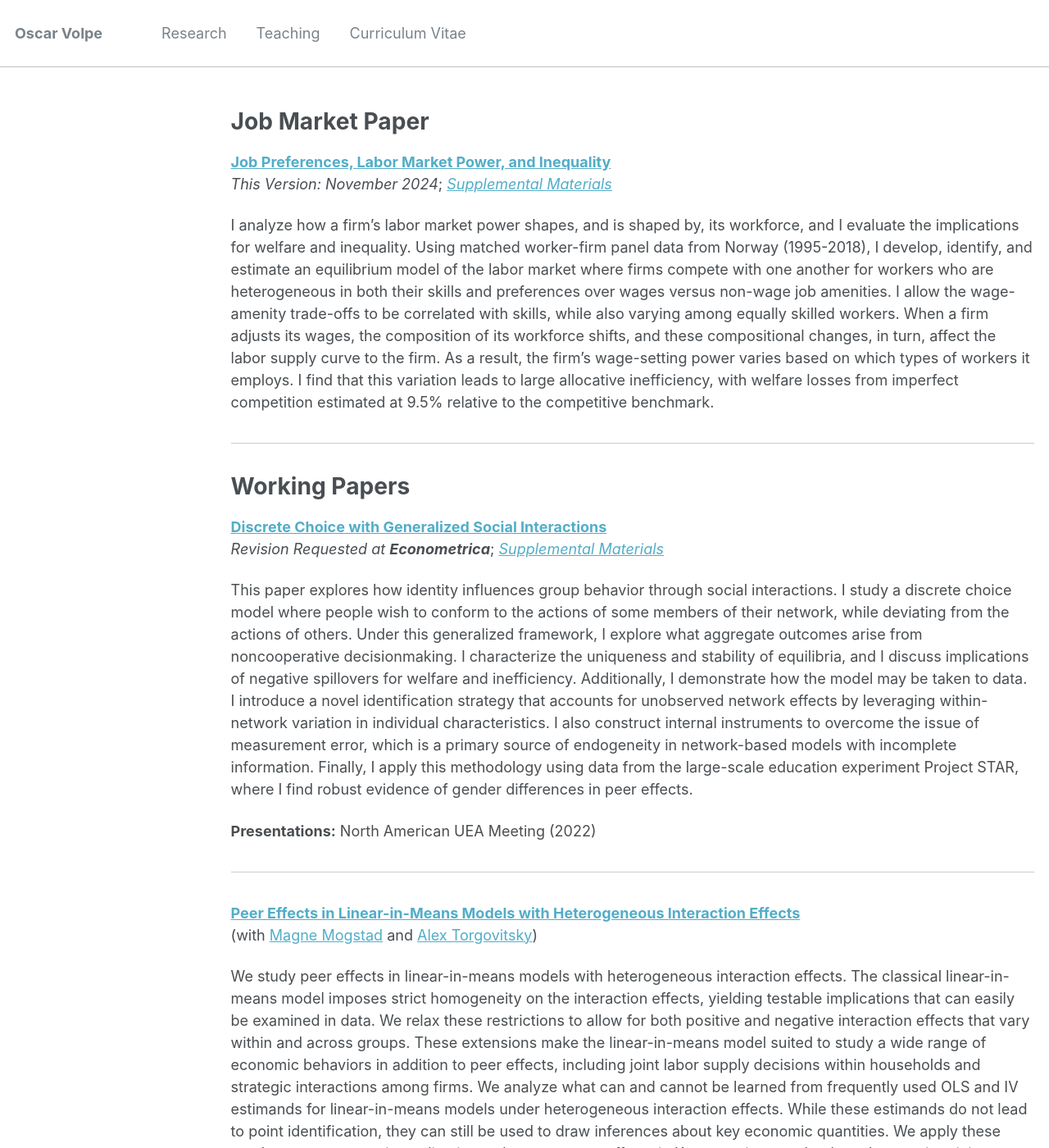
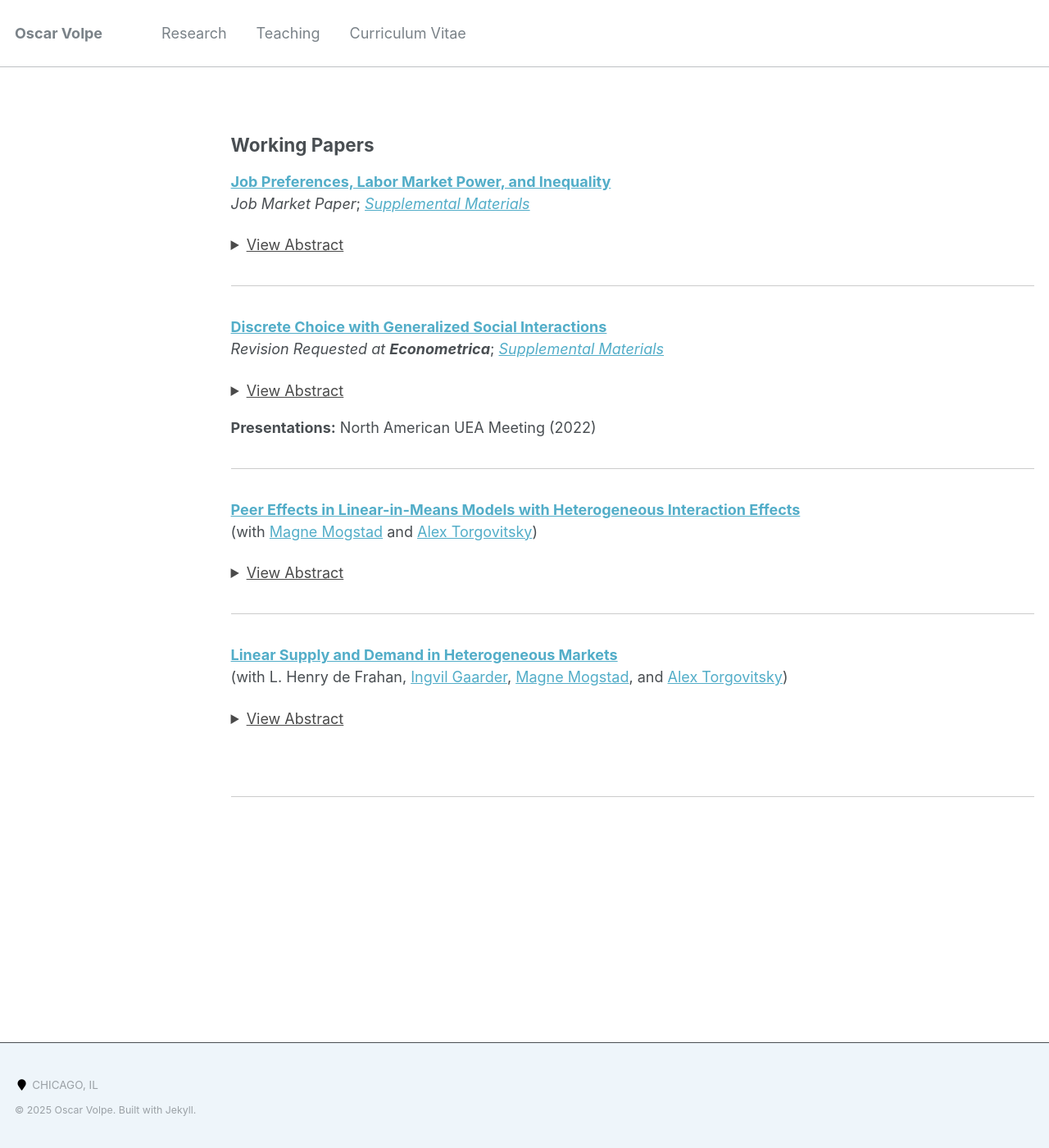
Before and after one commit to ovolpe/ovolpe.github.io, a Jekyll site: the page built from _pages/research.md, in a window 1280 px wide and 1400 px high. Shown: the whole window at 82% size. Built offline with Jekyll 4.4.1, drawn with Linux system fonts in a browser that asks for light colours; some of the changed text lies outside the part shown.

Commit message:
Update research.md

```diff
--- a/_pages/research.md
+++ b/_pages/research.md
@@ -6,21 +6,33 @@ author_profile: false
 
 {% include base_path %}
 
-# Job Market Paper
+## Working Papers
 
 [**Job Preferences, Labor Market Power, and Inequality**](/files/jmp.pdf) <br>
-_This Version: November 2024_; [*Supplemental Materials*](/files/jmp_supplement.pdf)<br>
+_Job Market Paper_; [*Supplemental Materials*](/files/jmp_supplement.pdf)<br>
 
+<details>
+  <summary style="cursor: pointer; color: #4a4a4a; text-decoration: underline;">
+    View Abstract
+  </summary>
+  <p style="margin-left: 20px;">
 I analyze how a firm's labor market power shapes, and is shaped by, its workforce, and I evaluate the implications for welfare and inequality. Using matched worker-firm panel data from Norway (1995-2018), I develop, identify, and estimate an equilibrium model of the labor market where firms compete with one another for workers who are heterogeneous in both their skills and preferences over wages versus non-wage job amenities. I allow the wage-amenity trade-offs to be correlated with skills, while also varying among equally skilled workers. When a firm adjusts its wages, the composition of its workforce shifts, and these compositional changes, in turn, affect the labor supply curve to the firm. As a result, the firm's wage-setting power varies based on which types of workers it employs. I find that this variation leads to large allocative inefficiency, with welfare losses from imperfect competition estimated at 9.5% relative to the competitive benchmark.
+  </p>
+</details>
 
 <hr style="margin: 2em 0; border: none; border-top: 1px solid #ccc;">
-
-# Working Papers
 
 [**Discrete Choice with Generalized Social Interactions**](/files/dcwgsi_paper.pdf) <br>
 _Revision Requested at **Econometrica**_; [*Supplemental Materials*](/files/dcwgsi_supplement.pdf)<br>
 
+<details>
+  <summary style="cursor: pointer; color: #4a4a4a; text-decoration: underline;">
+    View Abstract
+  </summary>
+  <p style="margin-left: 20px;">
 This paper explores how identity influences group behavior through social interactions. I study a discrete choice model where people wish to conform to the actions of some members of their network, while deviating from the actions of others. Under this generalized framework, I explore what aggregate outcomes arise from noncooperative decisionmaking. I characterize the uniqueness and stability of equilibria, and I discuss implications of negative spillovers for welfare and inefficiency. Additionally, I demonstrate how the model may be taken to data. I introduce a novel identification strategy that accounts for unobserved network effects by leveraging within-network variation in individual characteristics. I also construct internal instruments to overcome the issue of measurement error, which is a primary source of endogeneity in network-based models with incomplete information. Finally, I apply this methodology using data from the large-scale education experiment Project STAR, where I find robust evidence of gender differences in peer effects.
+  </p>
+</details>
 
 **Presentations:** North American UEA Meeting (2022)
 
@@ -29,14 +41,28 @@ This paper explores how identity influences group behavior through social intera
 [**Peer Effects in Linear-in-Means Models with Heterogeneous Interaction Effects**](/files/mto2024.pdf) <br>
 (with [Magne Mogstad](https://sites.google.com/site/magnemogstad) and [Alex Torgovitsky](https://a-torgovitsky.github.io))
 
+<details>
+  <summary style="cursor: pointer; color: #4a4a4a; text-decoration: underline;">
+    View Abstract
+  </summary>
+  <p style="margin-left: 20px;">
 We study peer effects in linear-in-means models with heterogeneous interaction effects. The classical linear-in-means model imposes strict homogeneity on the interaction effects, yielding testable implications that can easily be examined in data. We relax these restrictions to allow for both positive and negative interaction effects that vary within and across groups. These extensions make the linear-in-means model suited to study a wide range of economic behaviors in addition to peer effects, including joint labor supply decisions within households and strategic interactions among firms. We analyze what can and cannot be learned from frequently used OLS and IV estimands for linear-in-means models under heterogeneous interaction effects. While these estimands do not lead to point identification, they can still be used to draw inferences about key economic quantities. We apply these results to two economic applications: classroom peer effects in Kenyan primary schools and strategic pricing decisions among cocoa traders in Sierra Leone. In each application, we reject homogenous interaction effects. Yet, we still draw meaningful inferences about endogenous interactions and social multipliers while allowing for heterogeneous interaction effects.
+  </p>
+</details>
 
 <hr style="margin: 2em 0; border: none; border-top: 1px solid #ccc;">
 
 [**Linear Supply and Demand in Heterogeneous Markets**](/files/lsdhm_paper.pdf) <br>
 (with L. Henry de Frahan, [Ingvil Gaarder](https://sites.google.com/site/ingvilgaarder), [Magne Mogstad](https://sites.google.com/site/magnemogstad), and [Alex Torgovitsky](https://a-torgovitsky.github.io))
 
+<details>
+  <summary style="cursor: pointer; color: #4a4a4a; text-decoration: underline;">
+    View Abstract
+  </summary>
+  <p style="margin-left: 20px;">
 We modify the classic linear supply and demand system to allow for the coefficients on price to be unobservable random variables that vary across heterogeneous markets. Known conditions for point identification place strong requirements on the available instruments. We show how to construct and estimate bounds on scalar target parameters that are valid for any type of instrument, or even with no instrument at all. Numerical simulations calibrated to a well-known data set show that the model is not point identified. However, the bounds can be remarkably informative even under limited instrument variation. We apply our approach to study the welfare effects of sales tax.
+  </p>
+</details>
 
 <br style="clear: both;">
 <hr style="margin: 2em 0; border: none; border-top: 1px solid #ccc;">
```
